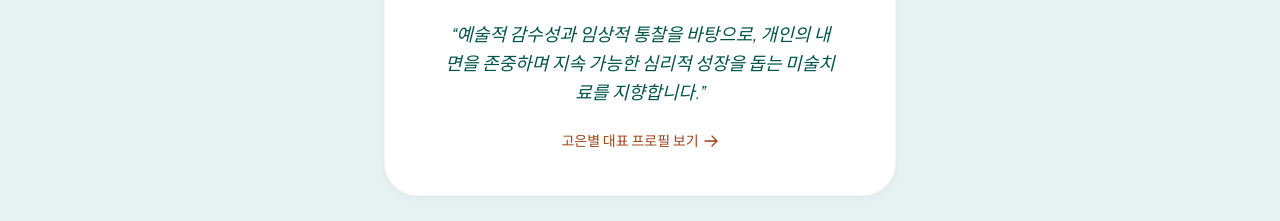
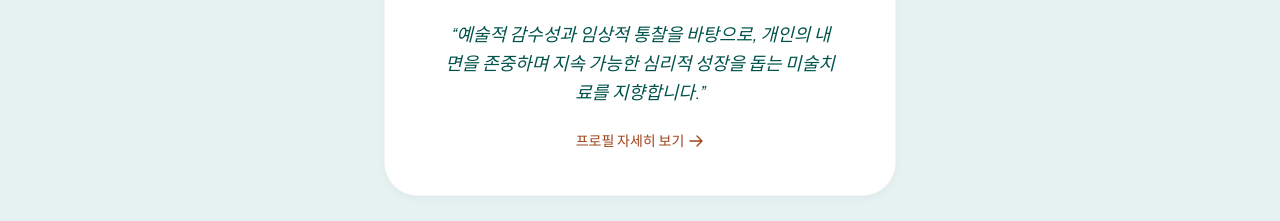
Before and after one commit to act-art-center/actartcenter.com, a Next.js app: page / in a window 1280 px wide. Shown: the part 5900-6121 px from the top of the page. Built offline with nearby package versions, Linux system fonts and the light colour scheme.

Commit message:
fix: shorten profile CTA copy

```diff
--- a/src/components/sections/TeamSection.tsx
+++ b/src/components/sections/TeamSection.tsx
@@ -61,10 +61,10 @@ export function TeamSection() {
 
             <Link
               href="/team"
-              aria-label="고은별 대표 프로필 보기"
+              aria-label="프로필 자세히 보기"
               className="mt-6 inline-flex items-center gap-1 text-secondary-500 text-sm font-medium hover:gap-2 transition-all focus-visible:outline-none focus-visible:ring-2 focus-visible:ring-secondary-500 focus-visible:ring-offset-2 rounded"
             >
-              고은별 대표 프로필 보기
+              프로필 자세히 보기
               <svg className="w-4 h-4" fill="none" viewBox="0 0 24 24" stroke="currentColor" strokeWidth={2}>
                 <path strokeLinecap="round" strokeLinejoin="round" d="M13.5 4.5 21 12m0 0-7.5 7.5M21 12H3" />
               </svg>
```
